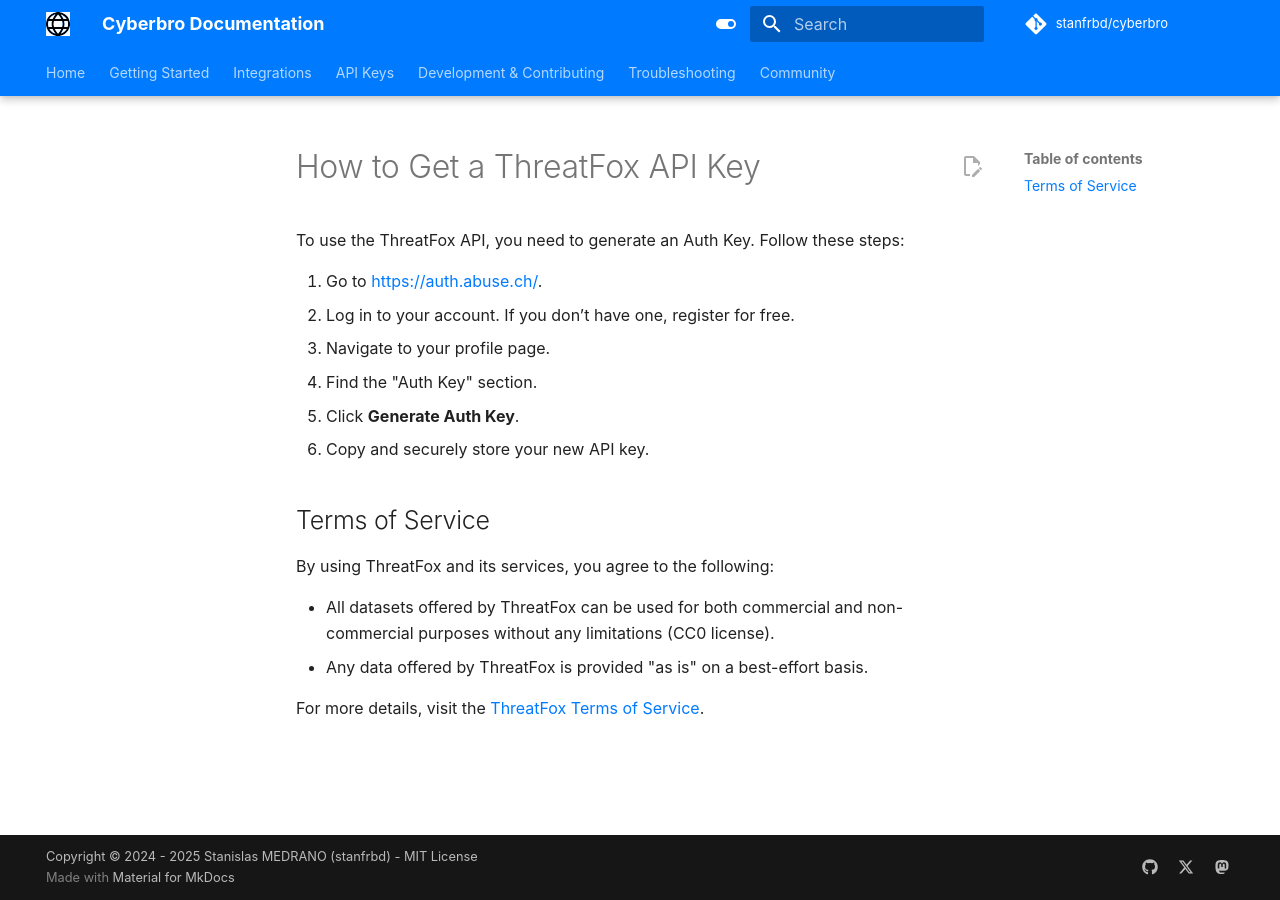
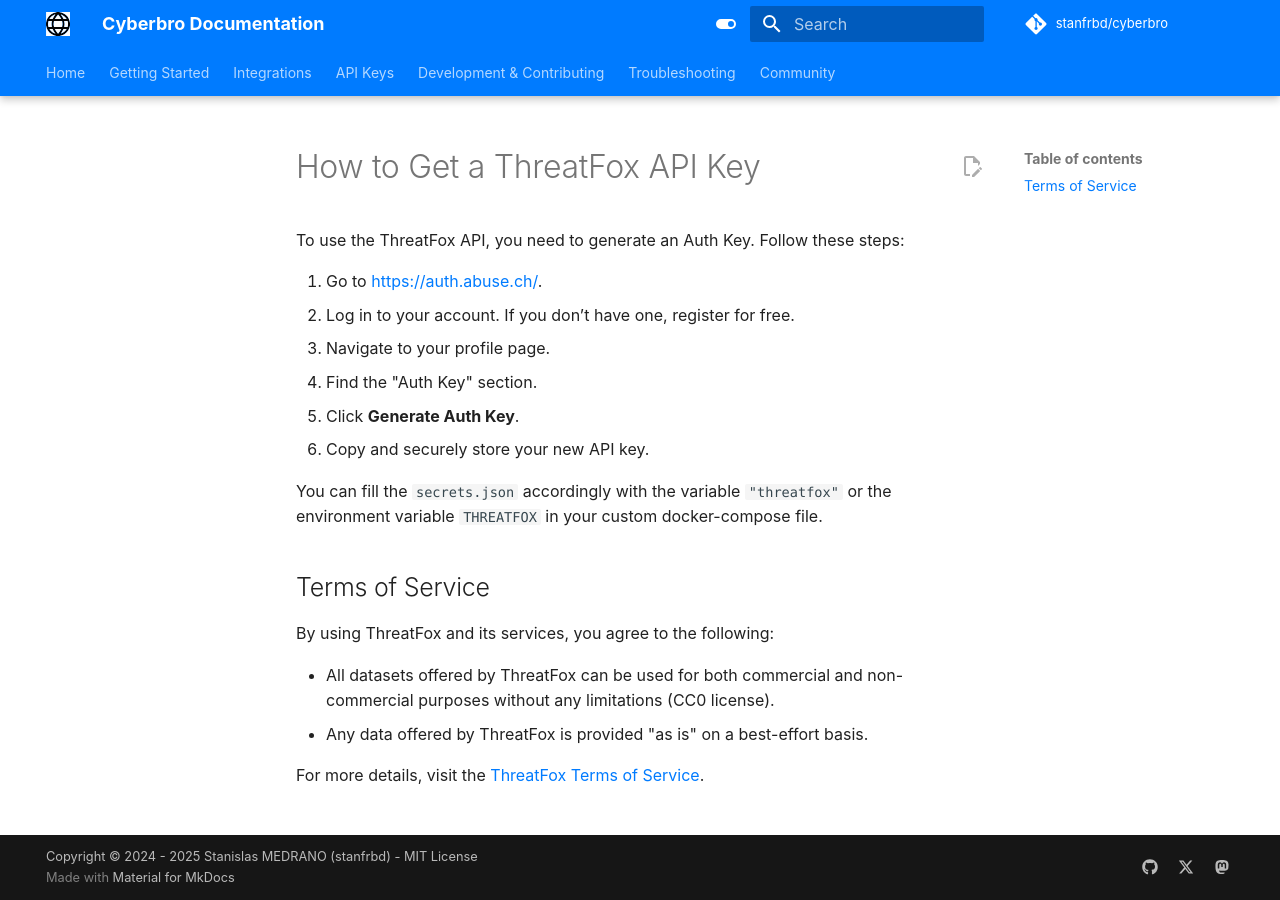
Before and after one commit to ubahmapk/cyberbro, an MkDocs documentation site: the page built from docs/api-keys/Get-ThreatFox-API-key.md, in a window 1280 px wide. Built offline with MkDocs 1.6.1 and Material for MkDocs 9.7.7, drawn with Linux system fonts in a browser that asks for light colours; some web fonts are replaced; comment, search, counter and statistics services are not loaded.

Commit message:
Add instruction for secrets.json

```diff
--- a/docs/api-keys/Get-ThreatFox-API-key.md
+++ b/docs/api-keys/Get-ThreatFox-API-key.md
@@ -9,6 +9,8 @@
 5. Click **Generate Auth Key**.
 6. Copy and securely store your new API key.
 
+You can fill the `secrets.json` accordingly with the variable `"threatfox"` or the environment variable `THREATFOX` in your custom docker-compose file.
+
 ## Terms of Service
 
 By using ThreatFox and its services, you agree to the following:
```
